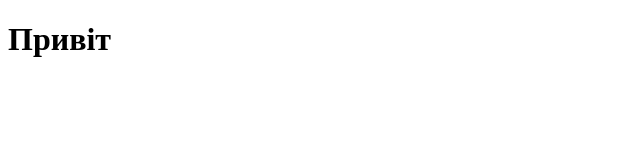
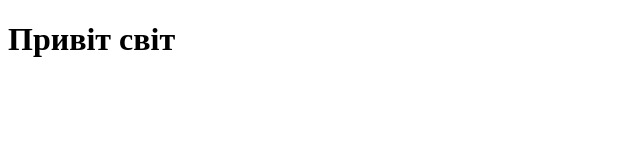
Before and after one commit to YevheniiBabenko/HW, a plain HTML site: page index.HTML in a window 1280 px wide. Shown: the whole page, without its empty margins (0-640 px from the left). Drawn offline with Linux system fonts and the light colour scheme.

Commit message:
Update index.HTML

```diff
--- a/index.HTML
+++ b/index.HTML
@@ -7,6 +7,6 @@
     <title>ДЗ1</title>
 </head>
 <body>
-   <h1>Привіт</h1>
+   <h1>Привіт світ</h1>
 </body>
 </html>
```
